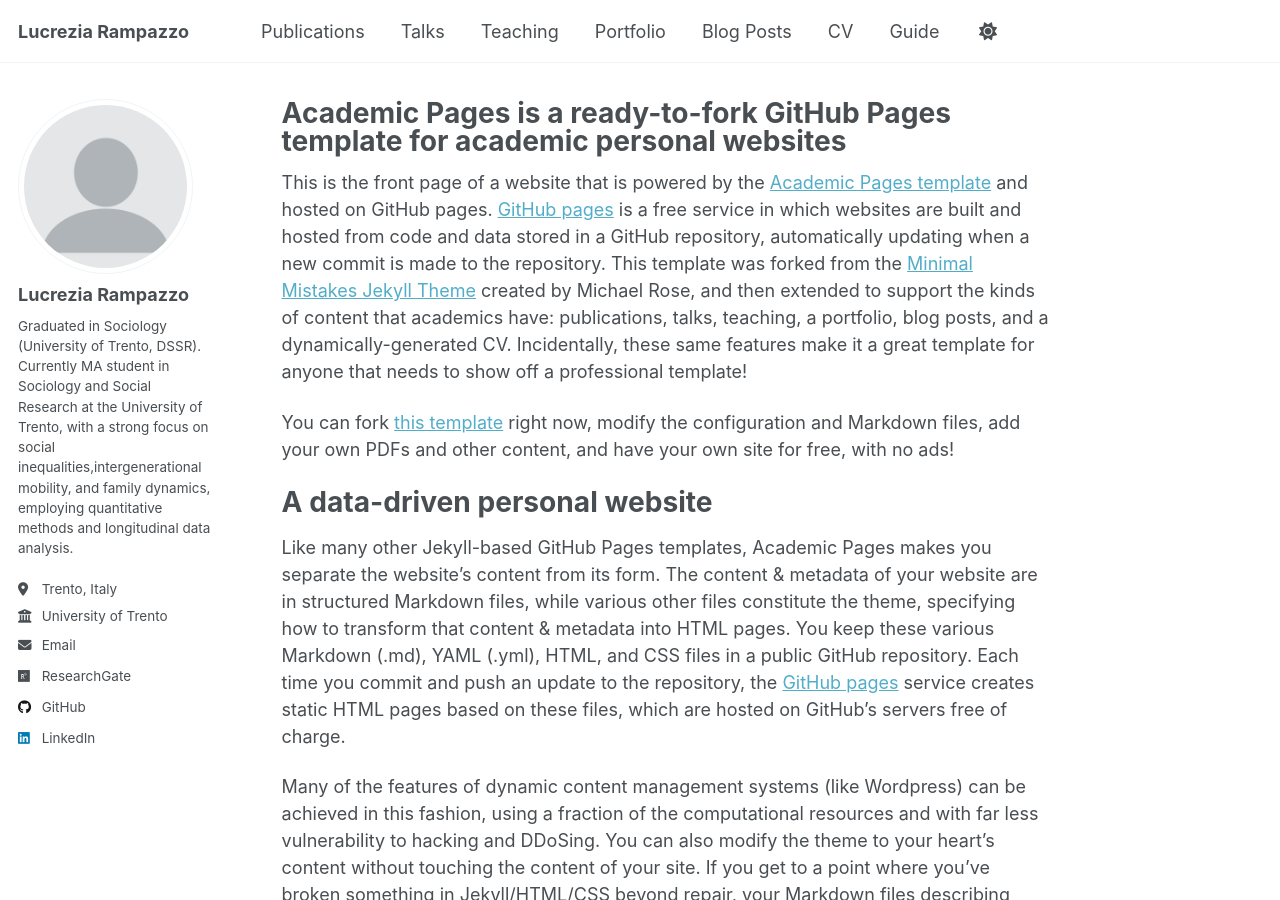
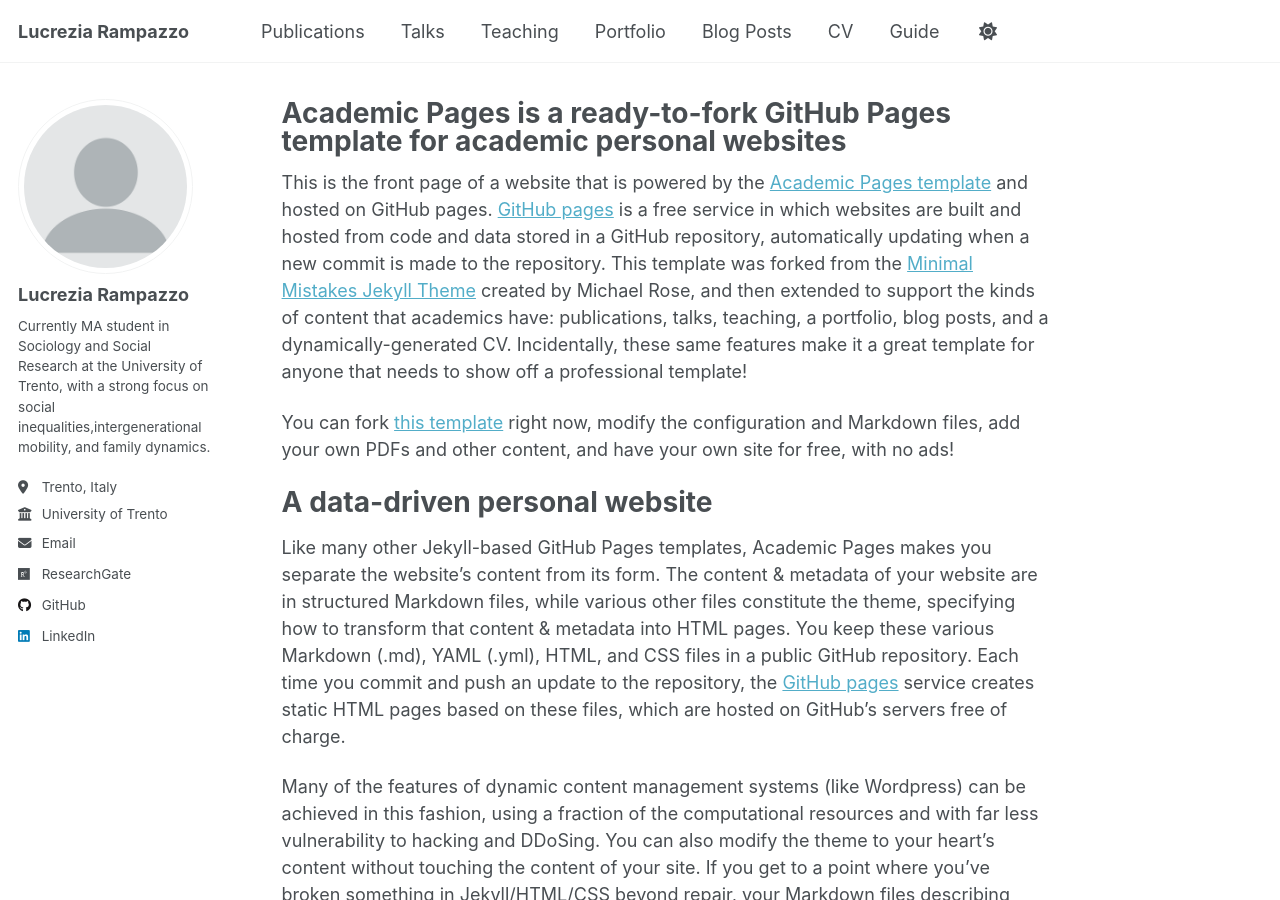
Before and after one commit to LucreziaRampazzo/lucreziarampazzo.github.io, a Jekyll site: the page built from _pages/about.md, in a window 1280 px wide and 900 px high. Built offline with Jekyll 4.4.1, drawn with Linux system fonts in a browser that asks for light colours; a script that is not in the unit is left out.

Commit message:
Update _config.yml

```diff
--- a/_config.yml
+++ b/_config.yml
@@ -17,7 +17,7 @@ author:
   avatar           : "profile.png"
   name             : "Lucrezia Rampazzo"
   pronouns         :  ""
-  bio              : "Graduated in Sociology (University of Trento, DSSR). Currently MA student in Sociology and Social Research at the University of Trento, with a strong focus on social inequalities,intergenerational mobility, and family dynamics, employing quantitative methods and longitudinal data analysis."
+  bio              : "Currently MA student in Sociology and Social Research at the University of Trento, with a strong focus on social inequalities,intergenerational mobility, and family dynamics."
   location         : "Trento, Italy"
   employer         : "University of Trento"
   uri              : # URL
```
